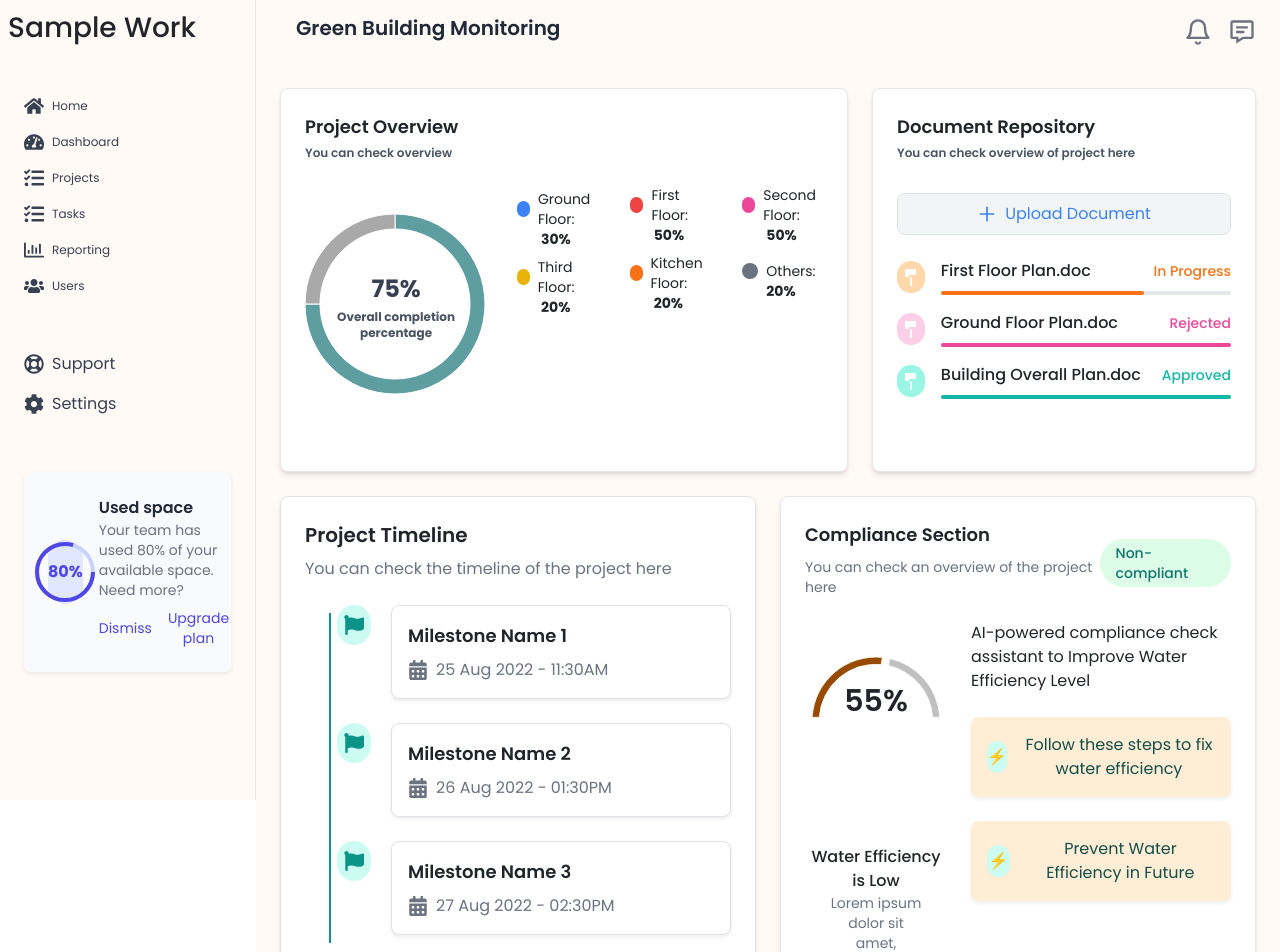
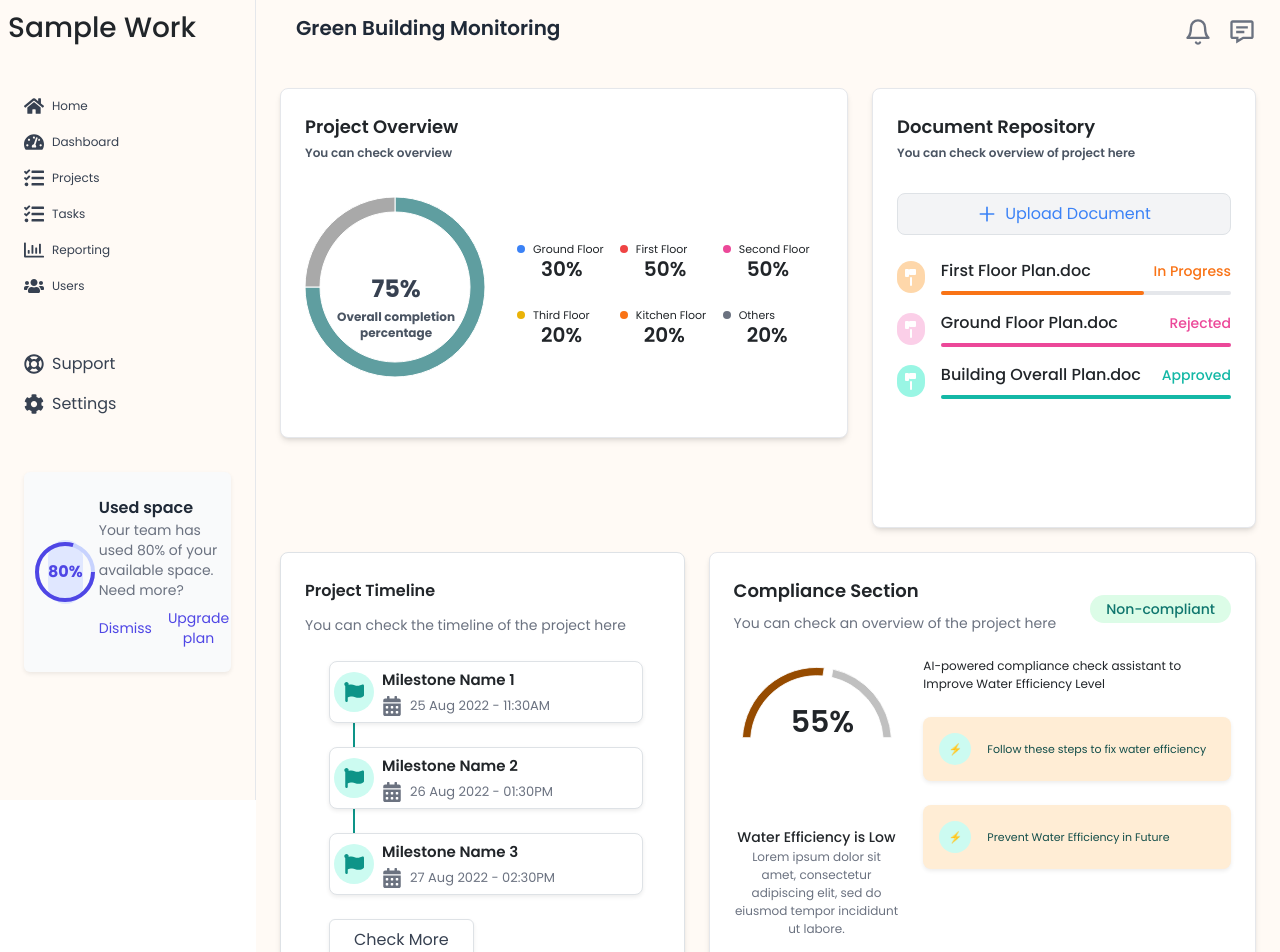
Before and after one commit to HeyAryan27/Project, a React (Vite) app: page / in a window 1280 px wide. Shown: the top 952 px of the page. Built offline with nearby package versions, Linux system fonts and the light colour scheme.

Commit message:
layout changes

```diff
--- a/src/components/Charts.jsx
+++ b/src/components/Charts.jsx
@@ -41,12 +41,12 @@ export default function PieChartWithPaddingAngle() {
         ]}
         margin={{ right: 5 }}
         width={200}
-        height={200}
+        height={170}
         slotProps={{
           legend: { hidden: true },
         }}
       />
-      <div className="absolute inset-0 -mt-10 flex items-center text-3xl justify-center font-semibold">
+      <div className="absolute inset-0 -mt-10 ml-3 flex items-center text-3xl justify-center font-semibold">
         {percentage}%
       </div>
     </Stack>
--- a/src/components/Compliance.jsx
+++ b/src/components/Compliance.jsx
@@ -17,33 +17,37 @@ function App() {
       </div>
 
       <div className="flex flex-col lg:flex-row">
-
-        <div className="flex flex-col items-center justify-center w-full lg:w-1/3 mb-6 lg:mb-0">
+        <div className="flex flex-col items-center justify-center w-full lg:w-1/3 mb-4 lg:mb-0">
           <div className="relative w-full">
             <Charts />
           </div>
-          <p className="mt-4 text-center font-medium">Water Efficiency is Low</p>
-          <p className="text-center text-gray-500 text-sm px-4">
-            Lorem ipsum dolor sit amet, consectetur adipiscing elit, sed do eiusmod tempor incididunt ut labore.
+          <p style={{fontSize: "14px"}} className=" text-center font-medium">Water Efficiency is Low</p>
+          <p style={{fontSize: "12px"}} className="text-center text-gray-500">
+            Lorem ipsum dolor sit amet, consectetur adipiscing elit, sed do
+            eiusmod tempor incididunt ut labore.
           </p>
         </div>
 
-
         <div className="w-full lg:w-2/3 lg:pl-6">
-          <p className="mb-4">
-            AI-powered compliance check assistant to Improve Water Efficiency Level
+          <p style={{ fontSize: "12px" }} className="mb-4">
+            AI-powered compliance check assistant to Improve Water Efficiency
+            Level
           </p>
 
-
-          <button className="w-full flex items-center p-3 mb-4 bg-orange-100 text-teal-900 rounded-lg shadow-sm hover:bg-orange-200">
-            <span className="inline-flex items-center justify-center h-8 w-8 bg-teal-100 text-teal-900 rounded-full mr-4">
-              &#9889;
-            </span>
-            Follow these steps to fix water efficiency
+          <button
+            style={{ fontSize: "11px" }}
+            className="w-full flex items-center p-3 mb-4 bg-orange-100 text-teal-900 rounded-lg shadow-sm hover:bg-orange-200"
+          >
+              <span className="inline-flex items-center justify-center h-8 w-8 bg-teal-100 text-teal-900 rounded-full mr-4">
+                &#9889;
+              </span>
+              Follow these steps to fix water efficiency
           </button>
 
-
-          <button className="w-full flex items-center p-3 bg-orange-100 text-teal-900 rounded-lg shadow-sm hover:bg-orange-200">
+          <button
+            style={{ fontSize: "11px" }}
+            className="w-full flex items-center p-3 bg-orange-100 text-teal-900 rounded-lg shadow-sm hover:bg-orange-200"
+          >
             <span className="inline-flex items-center justify-center h-8 w-8 bg-teal-100 text-teal-900 rounded-full mr-4">
               &#9889;
             </span>
--- a/src/components/Dashboard.jsx
+++ b/src/components/Dashboard.jsx
@@ -26,9 +26,6 @@ const Dashboard = () => {
 
   return (
     <div className="">
-
-
-
       <div className=" flex flex-col lg:flex-row flex-wrap gap-4 ">
         <div className="flex-1 w-full lg:w-auto h-full">
           <MyTeams />
@@ -39,16 +36,14 @@ const Dashboard = () => {
         </div>
       </div>
 
-      <div className="grid grid-cols-1 lg:grid-cols-2 lg:flex-row flex-wrap gap-4 mt-4">
-        <div className="flex-1">
+      <div className="grid grid-cols-1 lg:grid-cols-7 gap-4 mt-4">
+        <div className="lg:col-span-3">
           <MyTeam />
         </div>
-        <div className="flex-1 w-fit ">
+        <div className="lg:col-span-4">
           <ComplianceSection />
-
         </div>
       </div>
-
 
       <style jsx>{`
         @media (max-width: 370px) {
--- a/src/components/Document.jsx
+++ b/src/components/Document.jsx
@@ -25,7 +25,7 @@ const documents = [
 
 const Timing = () => {
   return (
-    <div className="col-span-1 w-full lg:w-96 bg-white p-4 sm:p-6 rounded-lg shadow-md border-[1px] lg:h-96">
+    <div className="col-span-1 w-full lg:h-[55vh] bg-white p-4 sm:p-6 rounded-lg shadow-md border-[1px] lg:h-[350px]">
       <div className="flex flex-col md:flex-row justify-between items-start md:items-center mb-4">
         <h2 className="font-semibold text-base sm:text-lg">
           Document Repository
--- a/src/components/Project.jsx
+++ b/src/components/Project.jsx
@@ -13,7 +13,7 @@ const MyTeams = () => {
   ];
 
   return (
-    <div className="col-span-1 w-full bg-white p-4 sm:p-6 rounded-lg shadow-md border-[1px] lg:h-96 lg:w-full">
+    <div className="col-span-1 w-full bg-white p-4 sm:p-6 rounded-lg shadow-md border-[1px] lg:h-[350px] lg:w-full">
       <div className="flex justify-between items-center mb-4">
         <h2 className="font-semibold text-base sm:text-lg">
           Project Overview
@@ -23,7 +23,7 @@ const MyTeams = () => {
         </h2>
       </div>
 
-      <div className="relative flex flex-col lg:flex-row items-center justify-center lg:justify-between lg:h-full">
+      <div className="relative flex flex-col lg:flex-row items-center lg:flex-start lg:h-full">
         <div className="flex justify-center lg:justify-start">
           <PieChart className="lg:mb-28" width={180} height={250}>
             <Pie
@@ -49,7 +49,7 @@ const MyTeams = () => {
           </PieChart>
         </div>
 
-        <div className="absolute top-28 lg:top-20 lg:left-8   text-center lg:text-left">
+        <div className="absolute top-[10vh] lg:top-30 lg:left-8   text-center lg:text-left">
           <span className="text-xl sm:text-2xl font-bold text-gray-700">
             {data.progress}%
             <p className="text-xs text-gray-600 mt-1 sm:mt-2 ">
@@ -58,50 +58,52 @@ const MyTeams = () => {
           </span>
         </div>
 
-        <div className="mt-8 lg:mt-0 grid grid-cols-1 lg:grid-cols-3 lg:w-auto lg:h-full lg:justify-between">
-          <ul className="text-sm space-y-4 sm:space-y-6 lg:space-y-8">
-            <li className="flex items-center -mt-1">
-              <span className="w-5 h-4 rounded-full bg-blue-500 mr-2"></span>
-              Ground Floor:
+        <div style={{marginTop: "100px"}} className="lg:mt-0 ml-6 grid grid-cols-1 lg:grid-cols-3 gap-2 lg:w-auto lg:h-full lg:justify-between">
+          <ul className="text-sm ml-2" style={{padding: "0px"}}>
+            <li style={{width: "120%"}}  className="flex items-center -mt-1">
+              <span  className="w-2 h-2 rounded-full bg-blue-500 mr-2 flex items-center justify-center"></span>
+              <span style={{fontSize: "11px"}}>Ground Floor </span>
 
             </li>
-            <b className="ml-6">{data.attendance.details.InOffice}%</b>
-            <li className="flex items-center mt-2">
-              <span className="w-4 h-4 rounded-full bg-yellow-500 mr-2"></span>
-              Third Floor:
+            <span style={{fontSize: "20px", fontWeight: 600}} className="ml-6">{data.attendance.details.InOffice}%</span>
+            <li style={{width: "120%"}}  className="flex items-center mt-4">
+              <span className="w-2 h-2 rounded-full bg-yellow-500 mr-2 flex items-center justify-center"></span>
 
-            </li> <b className="ml-6 ">{data.attendance.details.Halfday}%</b>
+              <span style={{fontSize: "11px"}}>Third Floor  </span>
+
+            </li> <span style={{fontSize: "20px", fontWeight: 600}}  className="ml-6 ">{data.attendance.details.Halfday}%</span>
 
           </ul>
 
-          <ul className="text-sm space-y-4 sm:space-y-6 lg:space-y-8 lg:-mt-2">
-            <li className="flex items-center">
-              <span className="w-4 h-4 rounded-full bg-red-500 mr-2"></span>
-              First Floor:
+          <ul className="text-sm ml-2" style={{padding: "0px"}}>
+            <li style={{width: "120%"}}  className="flex items-center -mt-1">
+              <span className="w-2 h-2 rounded-full bg-red-500 mr-2 flex items-center justify-center"></span>
+
+              <span style={{fontSize: "11px"}}>First Floor  </span>
+            </li>
+            <span style={{fontSize: "20px", fontWeight: 600}} className="ml-6">{data.attendance.details.Workfromhome}%</span>
+            <li style={{width: "120%"}}  className="flex items-center mt-4">
+              <span className="w-2 h-2 rounded-full bg-orange-500 mr-2 flex items-center justify-center"></span>
+
+              <span style={{fontSize: "11px"}}>Kitchen Floor  </span>
 
             </li>
-            <b className="ml-6">{data.attendance.details.Workfromhome}%</b>
-            <li className="flex items-center mt-2">
-              <span className="w-5 h-4 rounded-full bg-orange-500 mr-2"></span>
-              Kitchen Floor:
-
-            </li>
-            <b className="ml-6">{data.attendance.details.Onleave}%</b>
+            <span style={{fontSize: "20px", fontWeight: 600}} className="ml-6">{data.attendance.details.Onleave}%</span>
           </ul>
 
-          <ul className="text-sm space-y-2 lg:space-y-4 lg:-mt-2">
-            <li className="flex items-center">
-              <span className="w-5 h-4 rounded-full bg-pink-500 mr-2"></span>
-              Second Floor:
+          <ul className="text-sm ml-2" style={{padding: "0px"}}>
+            <li style={{width: "120%"}} className="flex items-center -mt-1">
+              <span className="w-2 h-2 rounded-full bg-pink-500 mr-2 flex items-center justify-center"></span>
 
+              <span style={{fontSize: "11px"}}>Second Floor </span>
             </li>
-            <b className="ml-6">{data.attendance.details.Workfromhome}%</b>
-            <li className="flex items-center mt-8 lg:mt-8">
-              <span className="w-4 h-4 rounded-full bg-gray-500 mr-2 "></span>
-              Others:
+            <span style={{fontSize: "20px", fontWeight: 600}} className="ml-6">{data.attendance.details.Workfromhome}%</span>
+            <li style={{width: "120%"}} className="flex items-center mt-4">
+              <span className="w-2 h-2 rounded-full bg-gray-500 mr-2 flex items-center justify-center"></span>
 
+              <span style={{fontSize: "11px"}}>Others  </span>
             </li>
-            <b className="ml-6">{data.attendance.details.Onleave}%</b>
+            <span style={{fontSize: "20px", fontWeight: 600}} className="ml-6">{data.attendance.details.Onleave}%</span>
           </ul>
         </div>
       </div>
--- a/src/components/ProjectTimeline.jsx
+++ b/src/components/ProjectTimeline.jsx
@@ -1,56 +1,72 @@
-import React from 'react';
-import { FaFlag, FaCalendarAlt } from 'react-icons/fa';
+import React from "react";
+import { FaFlag, FaCalendarAlt } from "react-icons/fa";
 const milestones = [
   {
-    name: 'Milestone Name 1',
-    date: '25 Aug 2022 - 11:30AM',
+    name: "Milestone Name 1",
+    date: "25 Aug 2022 - 11:30AM",
   },
   {
-    name: 'Milestone Name 2',
-    date: '26 Aug 2022 - 01:30PM',
+    name: "Milestone Name 2",
+    date: "26 Aug 2022 - 01:30PM",
   },
   {
-    name: 'Milestone Name 3',
-    date: '27 Aug 2022 - 02:30PM',
-  }
+    name: "Milestone Name 3",
+    date: "27 Aug 2022 - 02:30PM",
+  },
 ];
 
 const ProjectTimeline = () => {
   return (
     <div className="bg-white p-4 sm:p-6 md:p-8 lg:p-10 xl:p-12 rounded-lg shadow-md border border-gray-200 mx-auto max-w-full sm:max-w-lg lg:max-w-xl lg:h-full xl:max-w-5xl">
-
       <div className="text-left mb-4">
-        <h2 className="text-base md:text-lg lg:text-xl font-semibold">Project Timeline</h2>
-        <p className="text-xs sm:text-sm lg:text-base text-gray-500">You can check the timeline of the project here</p>
+        <h2
+          style={{ fontSize: "16px" }}
+          className="text-base md:text-lg lg:text-xl font-semibold"
+        >
+          Project Timeline
+        </h2>
+        <p
+          style={{ fontSize: "14px" }}
+          className="text-xs sm:text-sm lg:text-base text-gray-500"
+        >
+          You can check the timeline of the project here
+        </p>
       </div>
 
-
-      <div className="relative pl-2 sm:pl-4 md:pl-6 lg:pl-8">
-
-        <div className="absolute h-full border-l-2 border-teal-600 left-2 sm:left-4 lg:left-6 top-2"></div>
-
+      <div className="relative pl-2 sm:pl-4 md:pl-6 lg:pl-6">
+        <div className="absolute h-full border-l-2 border-teal-600 left-8 sm:left-4 lg:left-12" style={{zIndex: "1"}}></div>
 
         {milestones.map((milestone, index) => (
-          <div key={index} className="relative flex items-start space-x-2 sm:space-x-3 md:space-x-4 lg:space-x-5 mb-4 sm:mb-6">
+          <div
+            key={index}
+            style={{zIndex: "2"}}
+            className="relative flex items-start space-x-2 sm:space-x-3 md:space-x-4 lg:space-x-5 mb-4 sm:mb-6"
+          >
 
-            <div className="flex items-center justify-center bg-teal-100 text-teal-600 w-6 h-6 md:w-8 md:h-8 lg:w-10 lg:h-10 rounded-full">
-              <FaFlag className="w-3 h-3 md:w-4 md:h-4 lg:w-5 lg:h-5" />
-            </div>
-
-
-            <div className="bg-white border border-teal-200 rounded-lg p-3 md:p-4 lg:p-5 w-full max-w-[80%] sm:max-w-[90%] lg:max-w-[95%] shadow-sm">
-              <h3 className="text-sm md:text-base lg:text-lg font-semibold">{milestone.name}</h3>
-              <div className="flex items-center text-gray-500 text-xs md:text-sm lg:text-base space-x-1 md:space-x-2 mt-1 md:mt-2">
-                <FaCalendarAlt className="w-3 h-3 md:w-4 md:h-4 lg:w-5 lg:h-5" />
-                <span>{milestone.date}</span>
+            <div className="bg-white border border-teal-200 rounded-lg p-1 md:p-1 lg:p-1 w-full max-w-[80%] sm:max-w-[90%] lg:max-w-[95%] shadow-sm">
+              <div className="flex gap-2 items-center">
+                <div className="flex items-center justify-center bg-teal-100 text-teal-600 w-6 h-6 md:w-8 md:h-8 lg:w-10 lg:h-10 rounded-full">
+                  <FaFlag className="w-2 h-2 md:w-4 md:h-4 lg:w-5 lg:h-5" />
+                </div>
+                <div>
+                  <h3
+                    style={{ fontSize: "15px", margin: "0px" }}
+                    className="text-sm md:text-base lg:text-lg font-semibold"
+                  >
+                    {milestone.name}
+                  </h3>
+                  <div className="flex items-center text-gray-500 text-xs md:text-sm lg:text-base space-x-1 md:space-x-2">
+                    <FaCalendarAlt className="w-3 h-3 md:w-4 md:h-4 lg:w-5 lg:h-5" />
+                    <span style={{ fontSize: "13px" }}>{milestone.date}</span>
+                  </div>
+                </div>
               </div>
             </div>
           </div>
         ))}
       </div>
 
-
-      <div className="w-full mt-4 sm:mt-6 flex justify-center">
+      <div className="w-full mt-4 sm:mt-6 ml-6 flex ">
         <button className="border border-gray-300 bg-white hover:bg-gray-50 text-gray-700 px-4 md:px-6 lg:px-8 py-2 md:py-2.5 lg:py-3 rounded-md shadow-sm text-sm md:text-base">
           Check More
         </button>
```
